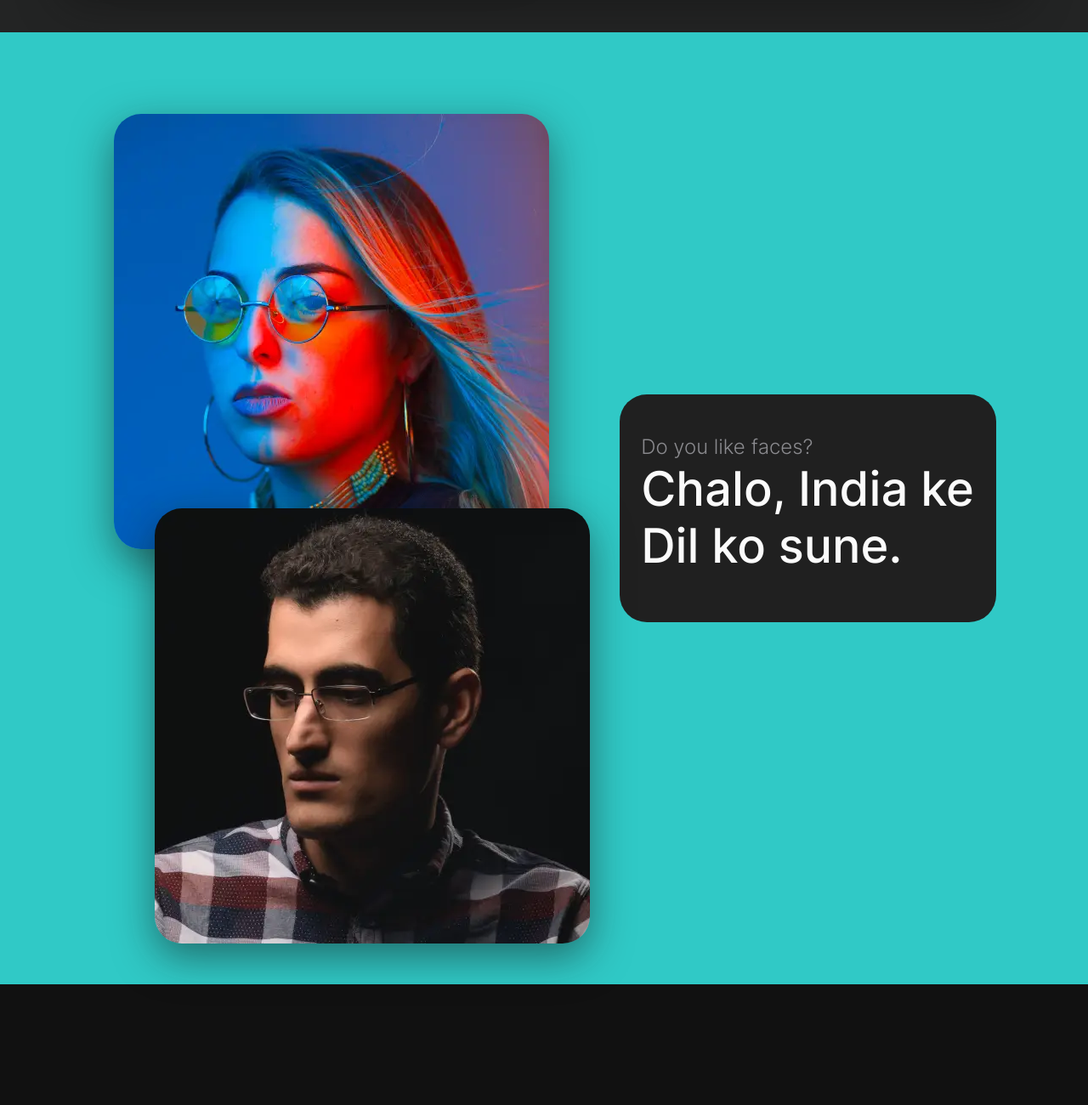
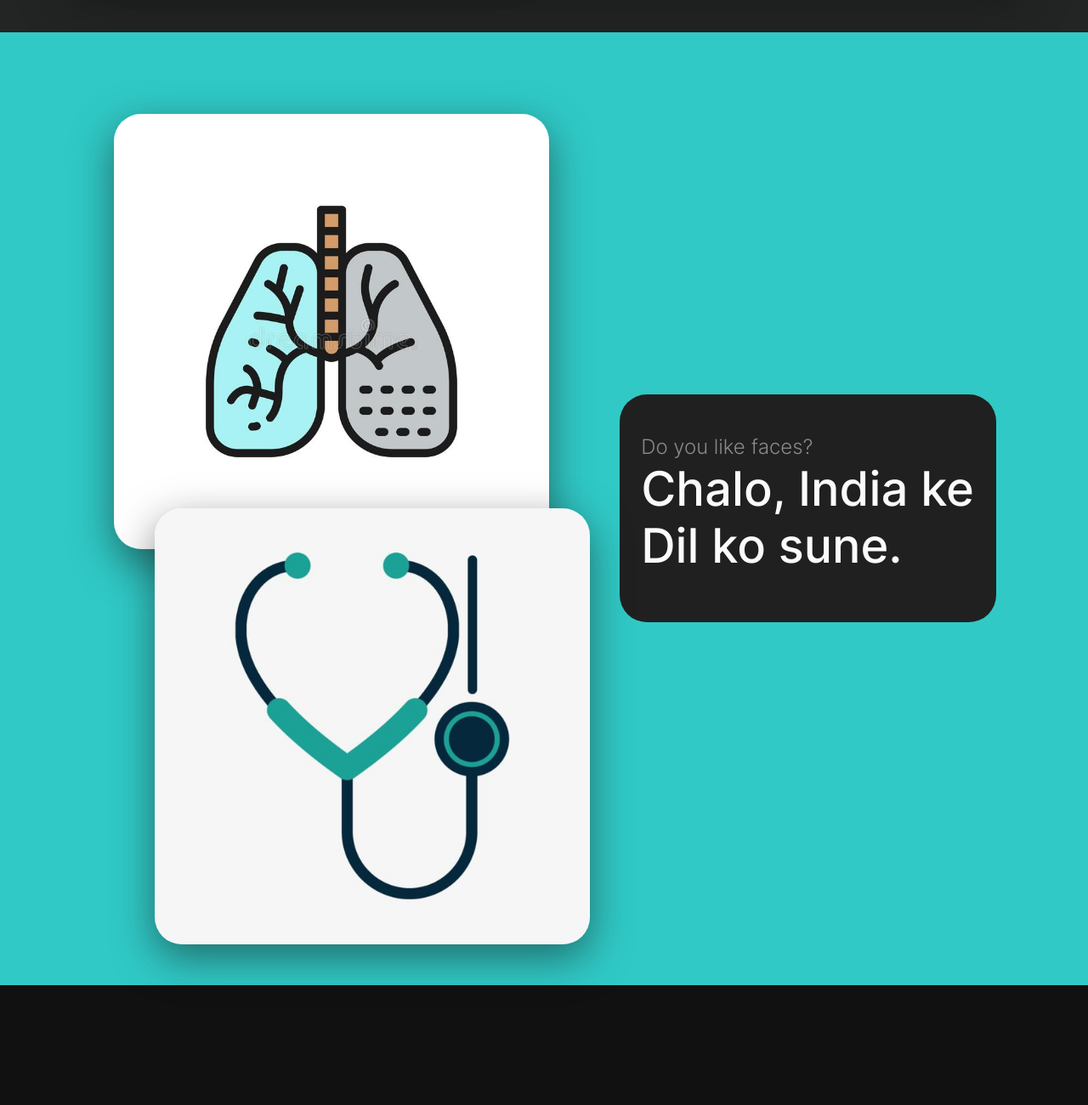
Before and after one commit to Srish-ty/Temp-Steth-site, a plain HTML site: page index.html in a window 1280 px wide. Shown: the part 3800-5100 px from the top of the page at 85% size. Drawn offline with Linux system fonts and the light colour scheme.

Commit message:
feat: adding theme based images

```diff
--- a/index.html
+++ b/index.html
@@ -257,8 +257,8 @@ Contact
     <div class="row d-flex align-items-center">
 
       <div class="col-12 col-lg-7">
-        <img class="img-fluid rounded-5 mb-n5 shadow" src="img/webp/person9.webp" width="512" height="512" alt="a nice person" loading="lazy" data-aos="zoom-in-right">
-        <img class="img-fluid rounded-5 ms-5 mb-n5 shadow" src="img/webp/person11.webp" width="512" height="512" alt="another nice person" loading="lazy" data-aos="zoom-in-up">
+        <img class="img-fluid rounded-5 mb-n5 shadow" src="img/lungs-0.jpg" width="512" height="512" alt="a nice person" loading="lazy" data-aos="zoom-in-right">
+        <img class="img-fluid rounded-5 ms-5 mb-n5 shadow" src="img/stethascope.jpg" width="512" height="512" alt="another nice person" loading="lazy" data-aos="zoom-in-up">
       </div>
       <div class="col-12 col-lg-5 bg-dark rounded-5 py-5" data-aos="fade">
         <span class="h5 text-secondary fw-lighter">Do you like faces?</span>
```
Also changed, not shown: img/lungs-0.jpg (added), img/stethascope.jpg (added).
